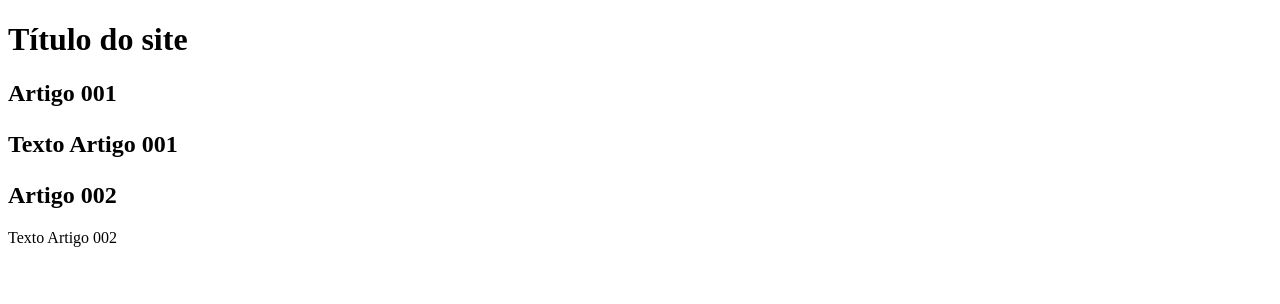
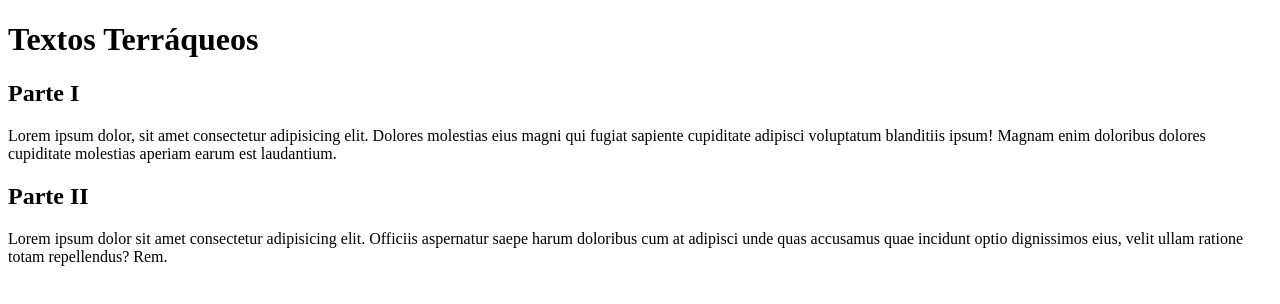
Before and after one commit to matheus-42/projeto-site, a plain HTML site: page index.html in a window 1280 px wide. Drawn offline with Linux system fonts and the light colour scheme.

Commit message:
Comecei a mandar brasa no conteúdo

```diff
--- a/index.html
+++ b/index.html
@@ -9,17 +9,15 @@
 <body>
     <main>
        <header>
-           <h1>Título do site</h1>
+           <h1>Textos Terráqueos</h1>
        </header>
        <article>
-           <h2>
-               Artigo 001
-               <p>Texto Artigo 001</p>
-           </h2>
+           <h2>Parte I</h2>
+           <p>Lorem ipsum dolor, sit amet consectetur adipisicing elit. Dolores molestias eius magni qui fugiat sapiente cupiditate adipisci voluptatum blanditiis ipsum! Magnam enim doloribus dolores cupiditate molestias aperiam earum est laudantium.</p>
        </article>
        <article>
-        <h2>Artigo 002</h2>
-        <p>Texto Artigo 002</p>
+        <h2>Parte II</h2>
+        <p>Lorem ipsum dolor sit amet consectetur adipisicing elit. Officiis aspernatur saepe harum doloribus cum at adipisci unde quas accusamus quae incidunt optio dignissimos eius, velit ullam ratione totam repellendus? Rem.</p>
        </article>
     </main>
 </body>
```
